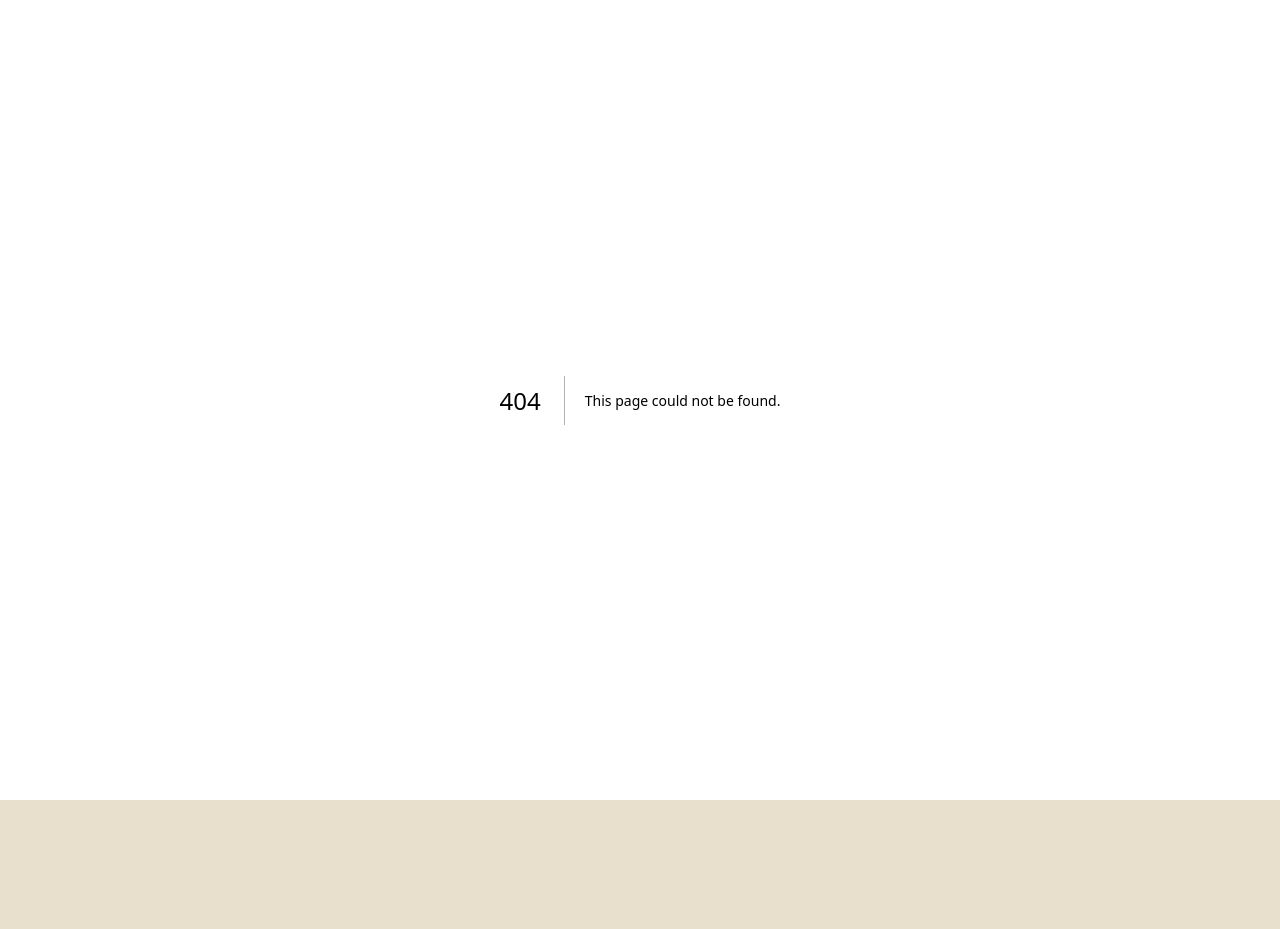
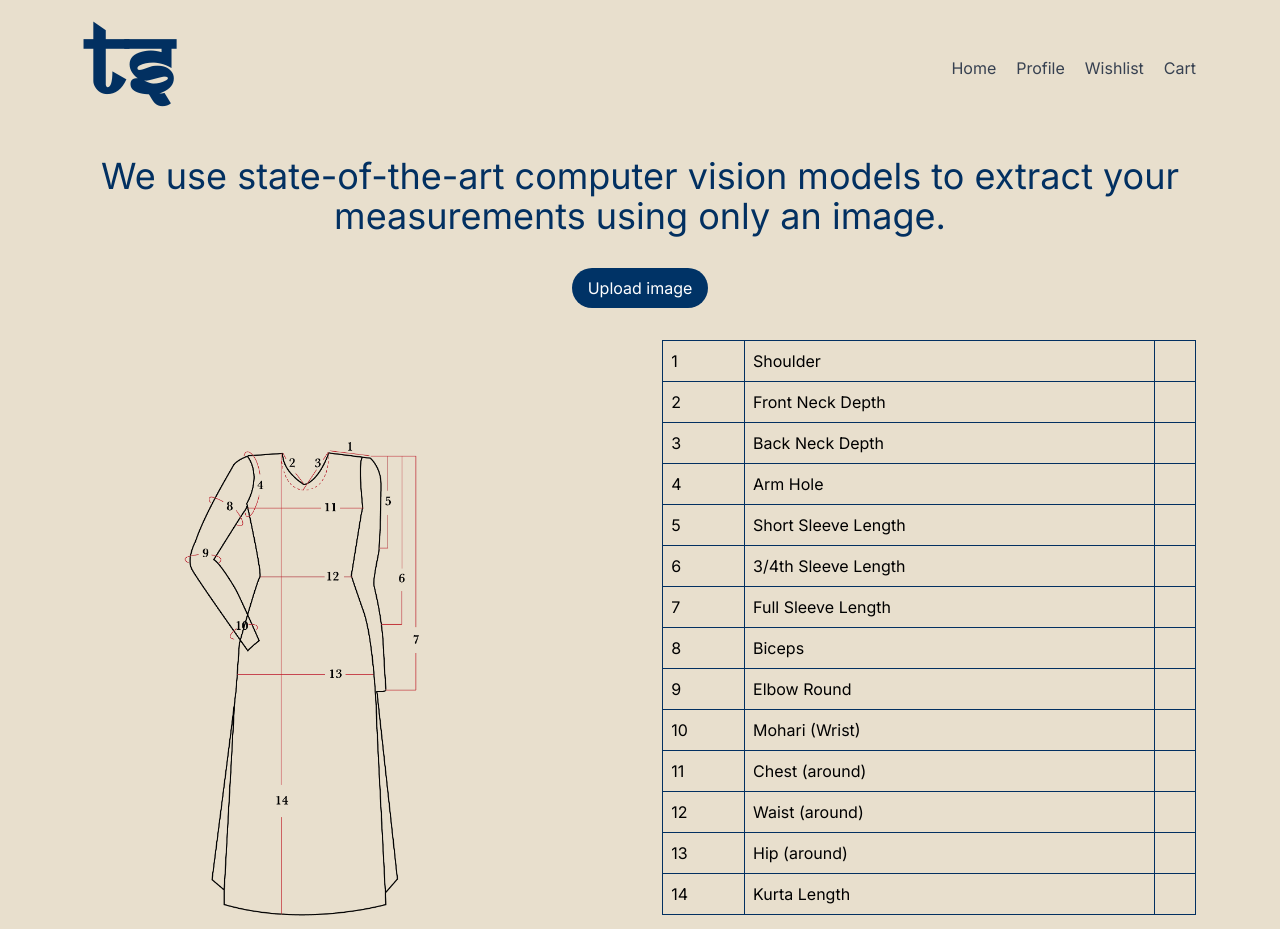
Before and after one commit to sanaaa15/capstone, a Next.js app: page /measurements in a window 1280 px wide. Before the commit this address had no page. Shown: the top 929 px of the page. Before the commit the page ends 800 px from the top, so only its background shows below. Built offline with nearby package versions, Linux system fonts and the light colour scheme.

Commit message:
measurements page added

```diff
--- /dev/null
+++ b/app/measurements/page.tsx
@@ -0,0 +1,67 @@
+import Head from 'next/head'
+import Image from 'next/image'
+import Logo from '../components/Logo';
+import Link from 'next/link';
+
+export default function Measurements() {
+//   const measurements = [
+//     "Bust", "Under Bust", "Waist", "Hips", "Front Width", "Neck",
+//     "Bust Height", "Bust Width", "Shoulder to Waist on Front", "Leg Length",
+//     "Back Width", "Shoulder", "Shoulder Width", "Neck to Waist",
+//     "Shoulder to Elbow", "Bicep", "Shoulder to Waist on Back", "Arm Length",
+//     "Wrist", "Thigh", "Calf", "Height", "Neck to Floor", "Waist to Floor"
+//   ];
+const measurements = [
+    "Shoulder", "Front Neck Depth", "Back Neck Depth", "Arm Hole", "Short Sleeve Length", "3/4th Sleeve Length",
+    "Full Sleeve Length", "Biceps", "Elbow Round", "Mohari (Wrist)", "Chest (around)",
+    "Waist (around)", "Hip (around)", "Kurta Length"];
+
+  return (
+    <div className="max-w-6xl mx-auto p-5 bg-beige-200">
+      <header className="flex justify-between items-center mb-10">
+        <Logo />
+        <nav className="space-x-5">
+          <Link href="/" className="text-gray-700">Home</Link>
+          <Link href="#" className="text-gray-700">Profile</Link>
+          <Link href="/wishlist" className="text-gray-700">Wishlist</Link>
+          <Link href="/cart" className="text-gray-700">Cart</Link>
+        </nav>
+      </header>
+      <main>
+        <h1 className="text-center mb-8 text-blue text-4xl ">
+          We use state-of-the-art computer vision models to extract your measurements using only an image.
+        </h1>
+
+        <button className="block mx-auto mb-8 px-4 py-2 bg-[#003366] text-white rounded-full">
+          Upload image
+        </button>
+
+        <div className="flex border-blue-500 justify-between mb-8 ">
+          <div className='w-[39%]'>
+            <Image src="/Kurta_measurements4.png" alt="Measurement Diagram" width={500} height={600} />
+          </div>
+          <div className="w-[48%]">
+            <table className="w-full border-collapse">
+              <tbody>
+                {measurements.map((measurement, index) => (
+                  <tr key={index} className="border border-blue">
+                    <td className="p-2 border border-blue">{index + 1}</td>
+                    <td className="p-2 border border-blue">{measurement}</td>
+                    <td className="p-2 border border-blue"></td>
+                  </tr>
+                ))}
+              </tbody>
+            </table>
+            <button className="mt-4 px-4 py-2 bg-[#003366] text-white rounded-full">
+              Modify measurements
+            </button>
+          </div>
+        </div>
+
+        <button className="float-right px-4 py-2 bg-[#003366] text-white rounded">
+          Next
+        </button>
+      </main>
+    </div>
+  )
+}
```
Also changed, not shown: public/Kurta_measurements.webp (added), public/Kurta_measurements4.png (added).
